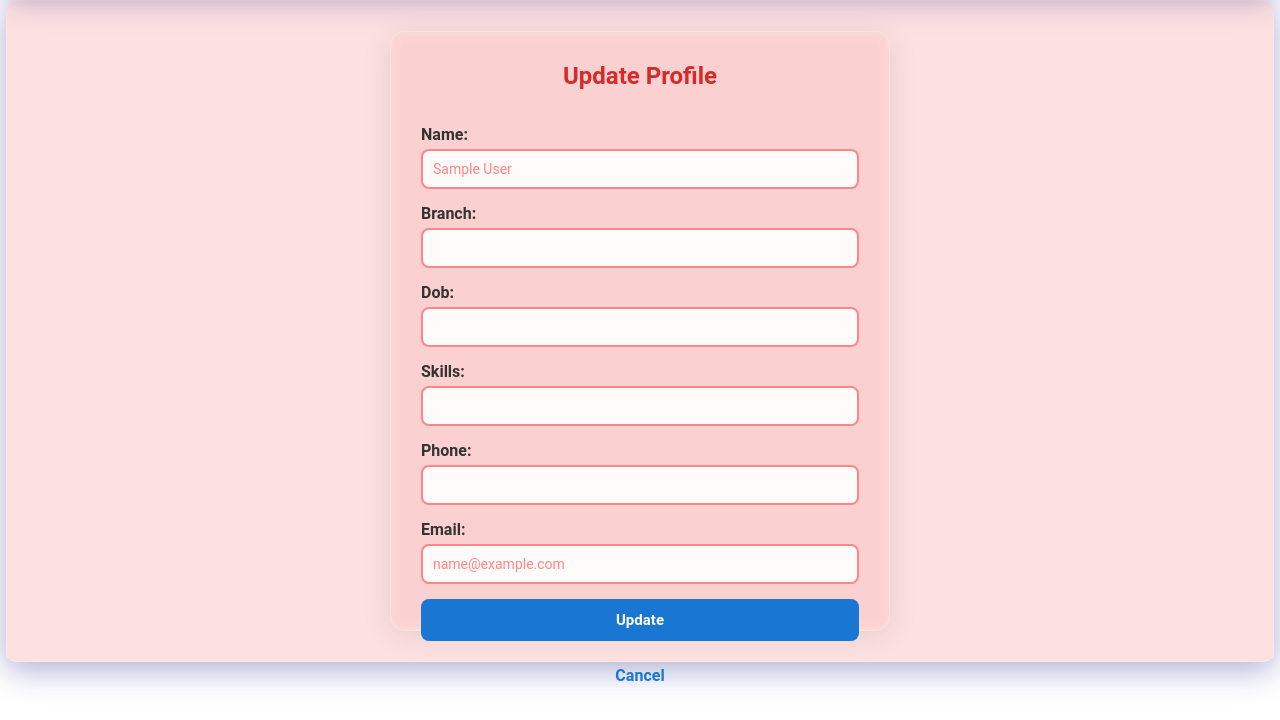
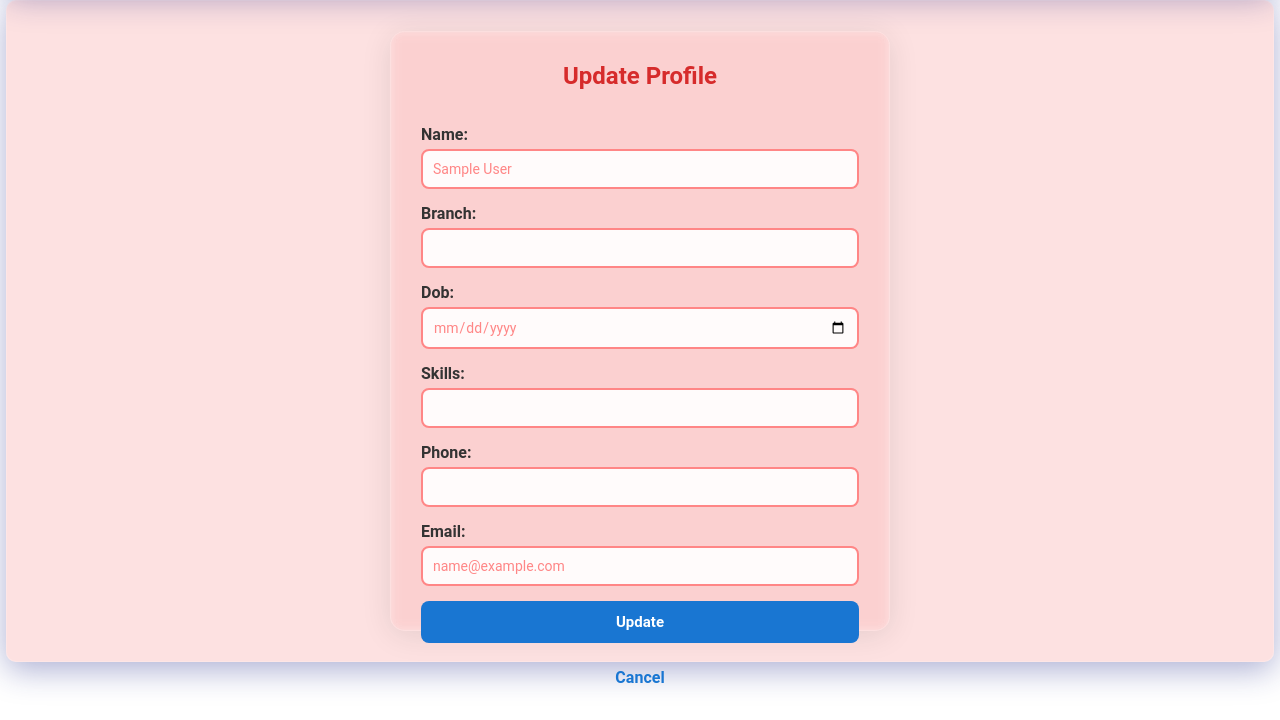
Before and after one commit to NIC8146/Hackathom-Management-System, a Django app: page /update_profile in a window 1280 px wide. Shown: the part 80-800 px from the top of the page. Run offline with Django 5.2, Linux system fonts and the light colour scheme; the visitor is signed in with stand-in values (Sample User, id 1).

Commit message:
feat(participant_form): add date input widget for date of birth field style(register_participants): include date input type in form styles

```diff
--- a/base/forms.py
+++ b/base/forms.py
@@ -28,6 +28,9 @@ class UpdateParticipantForm(forms.ModelForm):
     class Meta:
         model = participant
         fields = ['name', 'branch', 'dob', 'skills', 'phone', 'email']  # exclude password here
+        widgets = {
+            'dob': forms.DateInput(attrs={'type': 'date'}),
+        }
 
 class CustomPasswordChangeForm(PasswordChangeForm):
     old_password = forms.CharField(widget=forms.PasswordInput(attrs={'placeholder': 'Old Password'}))
--- a/base/static/base/css/register_participants.css
+++ b/base/static/base/css/register_participants.css
@@ -57,6 +57,7 @@
 
 #form-block input[type="text"],
 #form-block input[type="email"],
+#form-block input[type="date"],
 #form-block input[type="password"],
 #form-block textarea,
 #form-block select {
```
